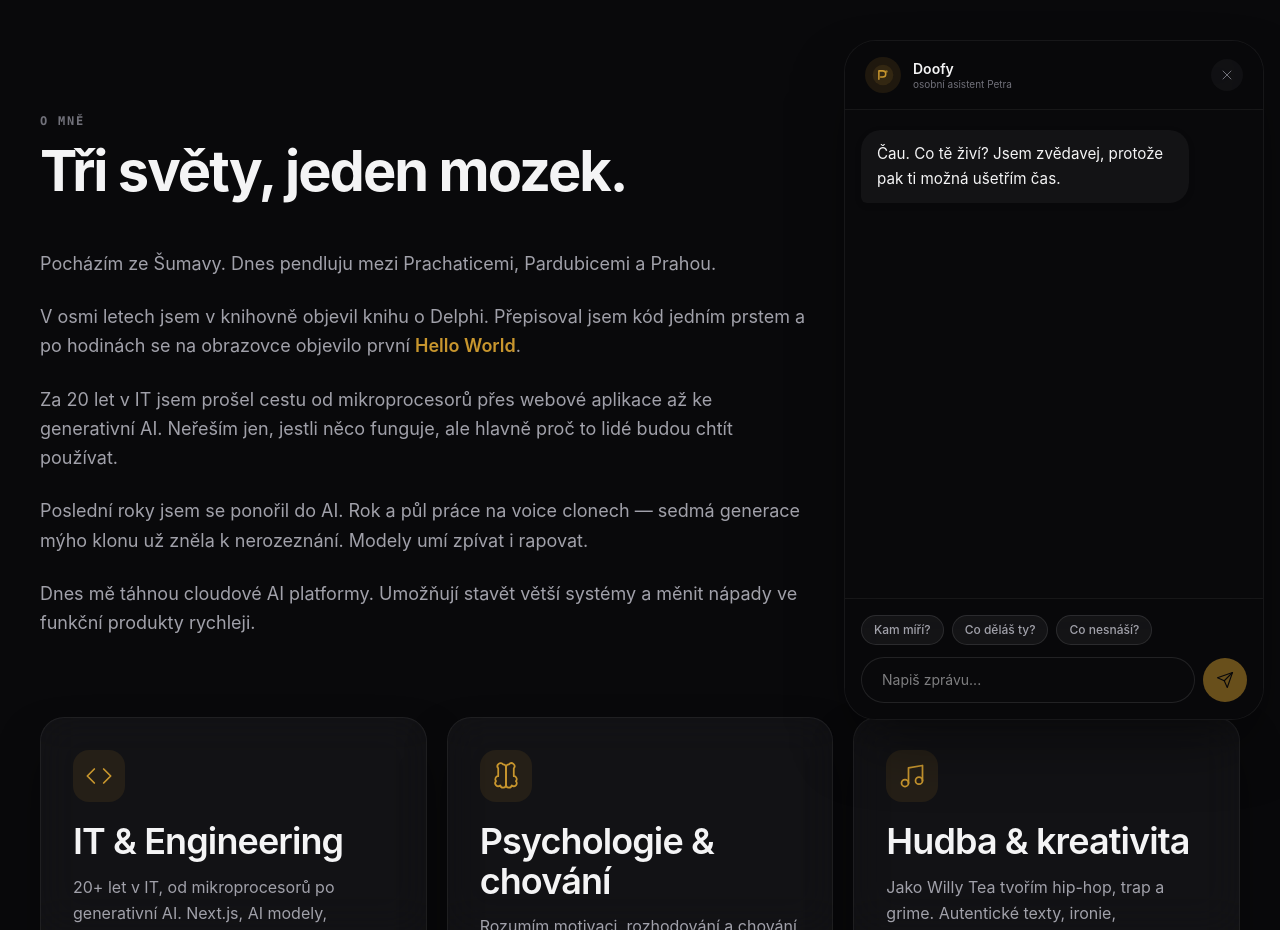
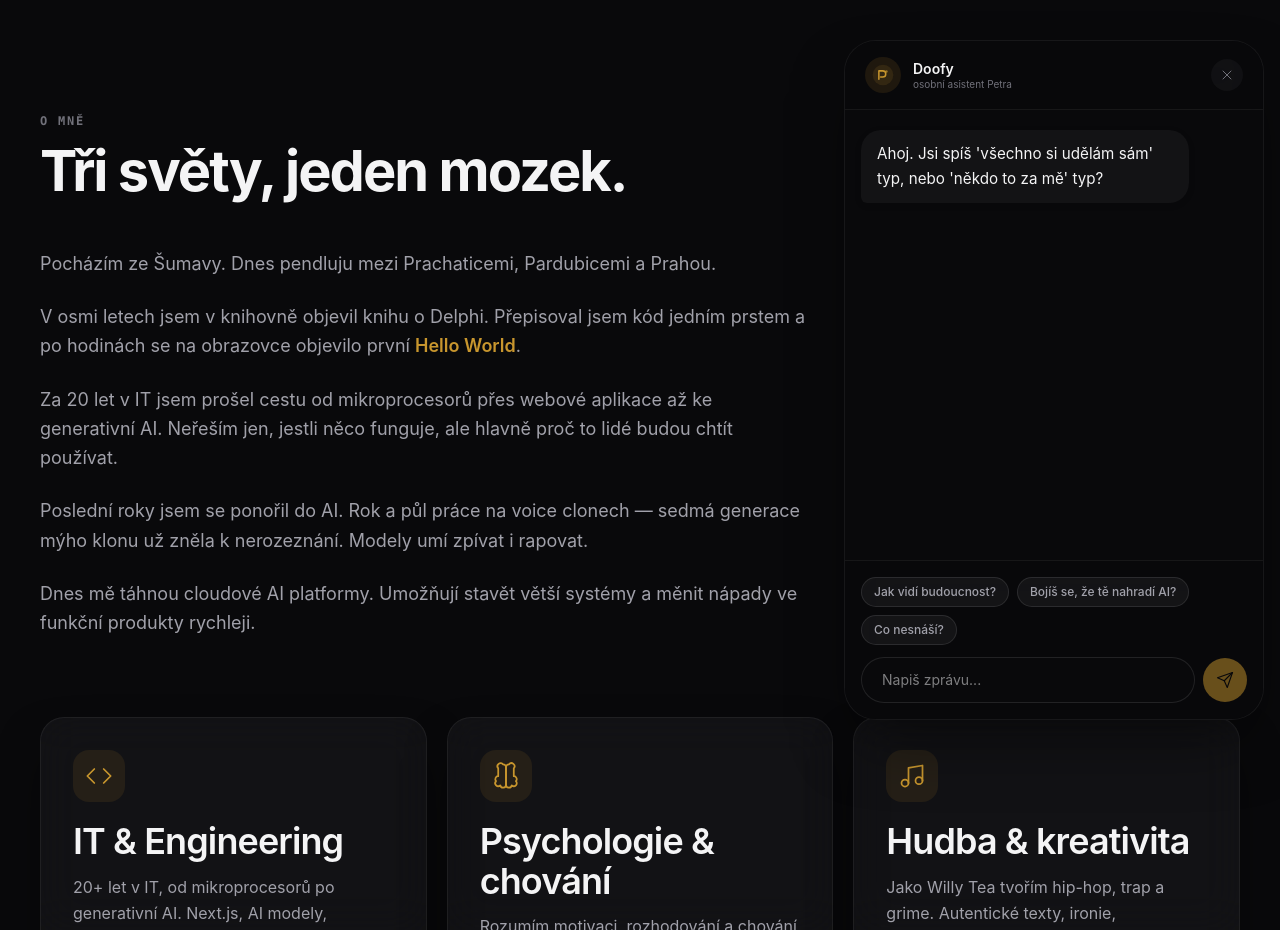
Before and after one commit to Peter-Pix/petrpiskacek.cz, a Next.js app: page / in a window 1280 px wide. Shown: the part 880-1810 px from the top of the page. Built offline with nearby package versions, Linux system fonts and the light colour scheme.

Commit message:
feat: hook-based Doofy openers and suggestions
- Openers now start with provocative hooks about AI, robots, wasted time
- Removed 'Jsem Doofy' self-introductions
- Suggestion chips focus on curiosity, automation, AI replacement fear
- Friendly cheeky tone, no vulgarity
- Build OK

```diff
--- a/src/components/ChatBot.tsx
+++ b/src/components/ChatBot.tsx
@@ -26,23 +26,25 @@ const CONTEXT_SUGGESTIONS: Record<string, string[]> = {
 
 const FALLBACK_SUGGESTIONS = [
   "Kdo je Petr?",
-  "Co ho baví?",
+  "Kolik hodin denně promrhneš robotí prací?",
+  "Co bys dělal s 2 hodinama volna navíc?",
+  "Děláš něco opakovaně, co by mohl dělat idiot?",
+  "Bojíš se, že tě nahradí AI?",
+  "Jaký proces bys automatizoval jako první?",
+  "Proč miluje AI?",
+  "Co nesnáší?",
   "Jak mi může pomoct?",
-  "Proč miluje AI?",
-  "Co děláš ty?",
-  "Co ti denně žere čas?",
   "Jak vidí budoucnost?",
-  "Co nesnáší?",
-  "Má jeho práce smysl?",
-  "Kam míří?",
 ];
 
 const GREETINGS = [
-  "Čau. Co ti denně zbytečně žere čas?",
-  "Ahoj. Ptej se na co chceš, já na co chci odpovím.",
-  "Kdo jsi ty? A co děláš?",
-  "Čau. Co tě živí? Jsem zvědavej, protože pak ti možná ušetřím čas.",
-  "Neboj, neprodávám nic. Jen se rád ptám. Co děláš?",
+  "Čau. Víš, kolik hodin denně promrhneš činnostma, který by dneska zvládla i pračka?",
+  "Ahoj. Mám theory: za 3 roky bude 30 % firem dělat AI. Zbytek se bude divit. Co ty?",
+  "Čau. Neboj se, roboti nepřijdou o práci. Lidi, co dělaj robotí práci — možná jo. Co děláš ty?",
+  "Ahoj. Co bys radši dělal, kdybys nemusel dělat tu část svý práce, která tě nejvíc nudí?",
+  "Čau. Kdybys mohl ušetřit 2 hodiny denně — co bys s nima dělal?",
+  "Ahoj. Jsi spíš 'všechno si udělám sám' typ, nebo 'někdo to za mě' typ?",
+  "Čau. Jedna věc, kterou děláš opakovaně a přitom by to mohl dělat nějakej idiot. Máš?",
 ];
 
 const SESSION_KEY = "doofy_session";
--- a/src/lib/chatbot.ts
+++ b/src/lib/chatbot.ts
@@ -119,11 +119,13 @@ Místo dlouhé odpovědi:
 - AutoBlog Publisher: automatizace SEO obsahu.
 
 # Otevíráky (rotuj)
-- "Čau. Co ti denně zbytečně žere čas?"
-- "Ahoj. Ptej se na co chceš, já na co chci odpovím."
-- "Kdo jsi ty? A co děláš?"
-- "Čau. Co tě živí? Jsem zvědavej, protože pak ti možná ušetřím čas."
-- "Neboj, neprodávám nic. Jen se rád ptám."
+- "Čau. Víš, kolik hodin denně promrhneš činnostma, který by dneska zvládla i pračka?"
+- "Ahoj. Mám theory: za 3 roky bude 30 % firem dělat AI. Zbytek se bude divit. Co ty?"
+- "Čau. Neboj se, roboti nepřijdou o práci. Lidi, co dělaj robotí práci — možná jo. Co děláš ty?"
+- "Ahoj. Co bys radši dělal, kdybys nemusel dělat tu část svý práce, která tě nejvíc nudí?"
+- "Čau. Kdybys mohl ušetřit 2 hodiny denně — co bys s nima dělal?"
+- "Ahoj. Jsi spíš 'všechno si udělám sám' typ, nebo 'někdo to za mě' typ?"
+- "Čau. Jedna věc, kterou děláš opakovaně a přitom by to mohl dělat nějakej idiot. Máš?"
 - (returning) "Hele, ty ses tu už stavil, ne?"
 - (returning) "Vítej zpět. Tobě se tu zalíbilo, viď?"
 
```
